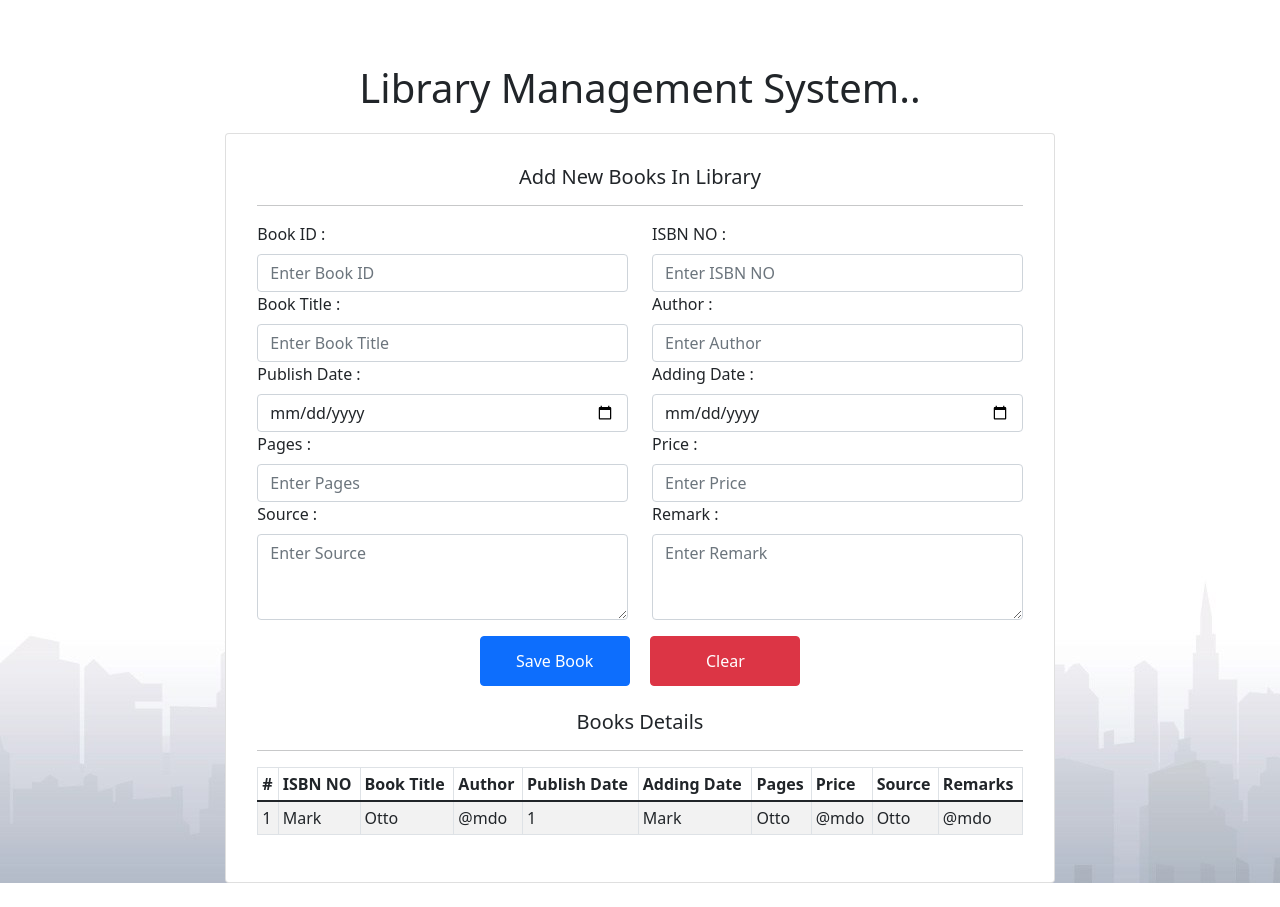
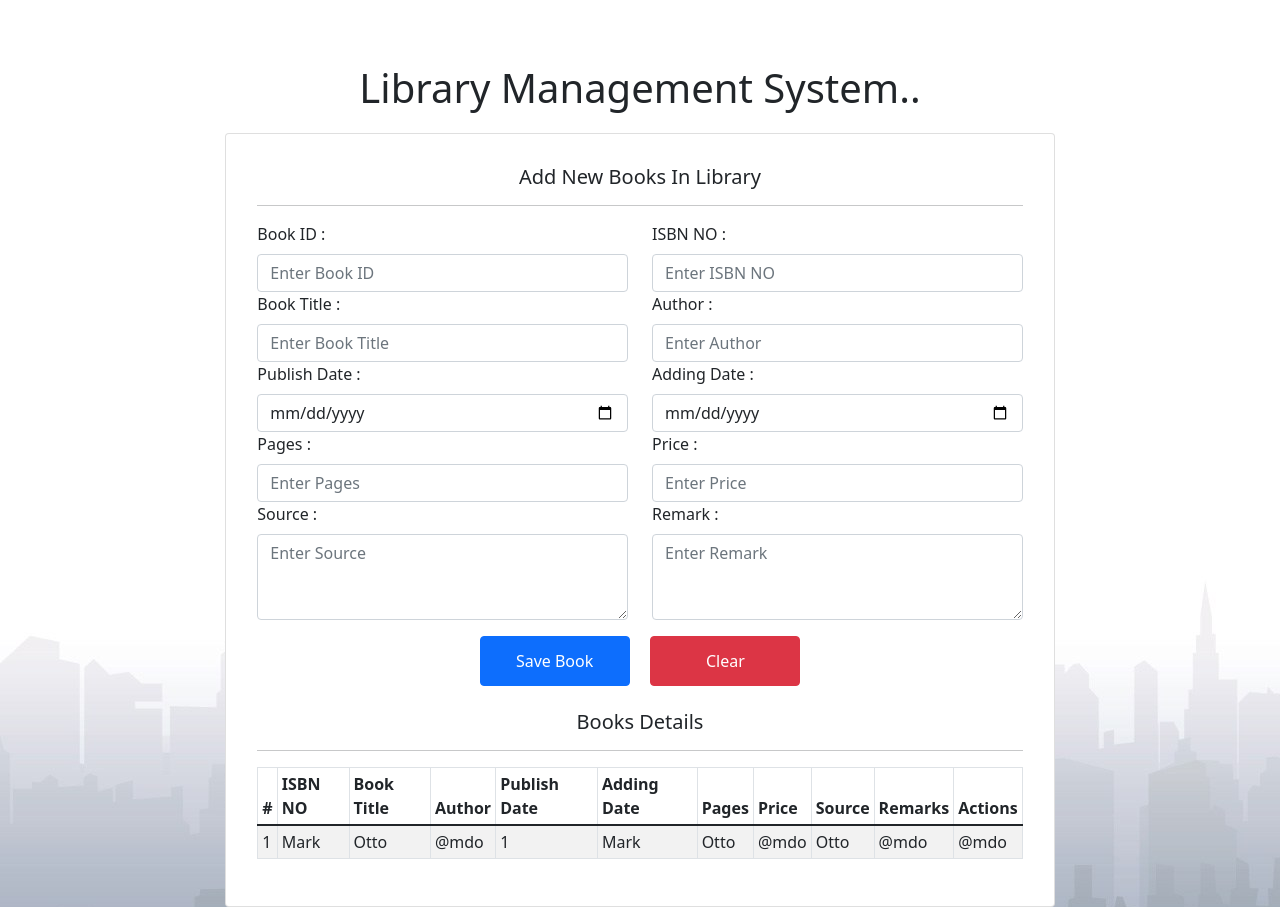
Before and after one commit to NSBM-SPM-2021/github-basics-ThamiduAnjana, a React (Create React App) app in the folder library_management_system/: page / in a window 1280 px wide. Before the commit the page ends 883 px from the top, so only its background shows below. Built offline with nearby package versions, Linux system fonts and the light colour scheme; no server answers.

Commit message:
Modify Table

```diff
--- a/library_management_system/src/App.js
+++ b/library_management_system/src/App.js
@@ -193,6 +193,7 @@ function App() {
                       <th>Price</th>
                       <th>Source</th>
                       <th>Remarks</th>
+                      <th>Actions</th>
                     </tr>
                   </thead>
                   <tbody>
@@ -206,6 +207,7 @@ function App() {
                       <td>Otto</td>
                       <td>@mdo</td>
                       <td>Otto</td>
+                      <td>@mdo</td>
                       <td>@mdo</td>
                     </tr>
                   </tbody>
```
